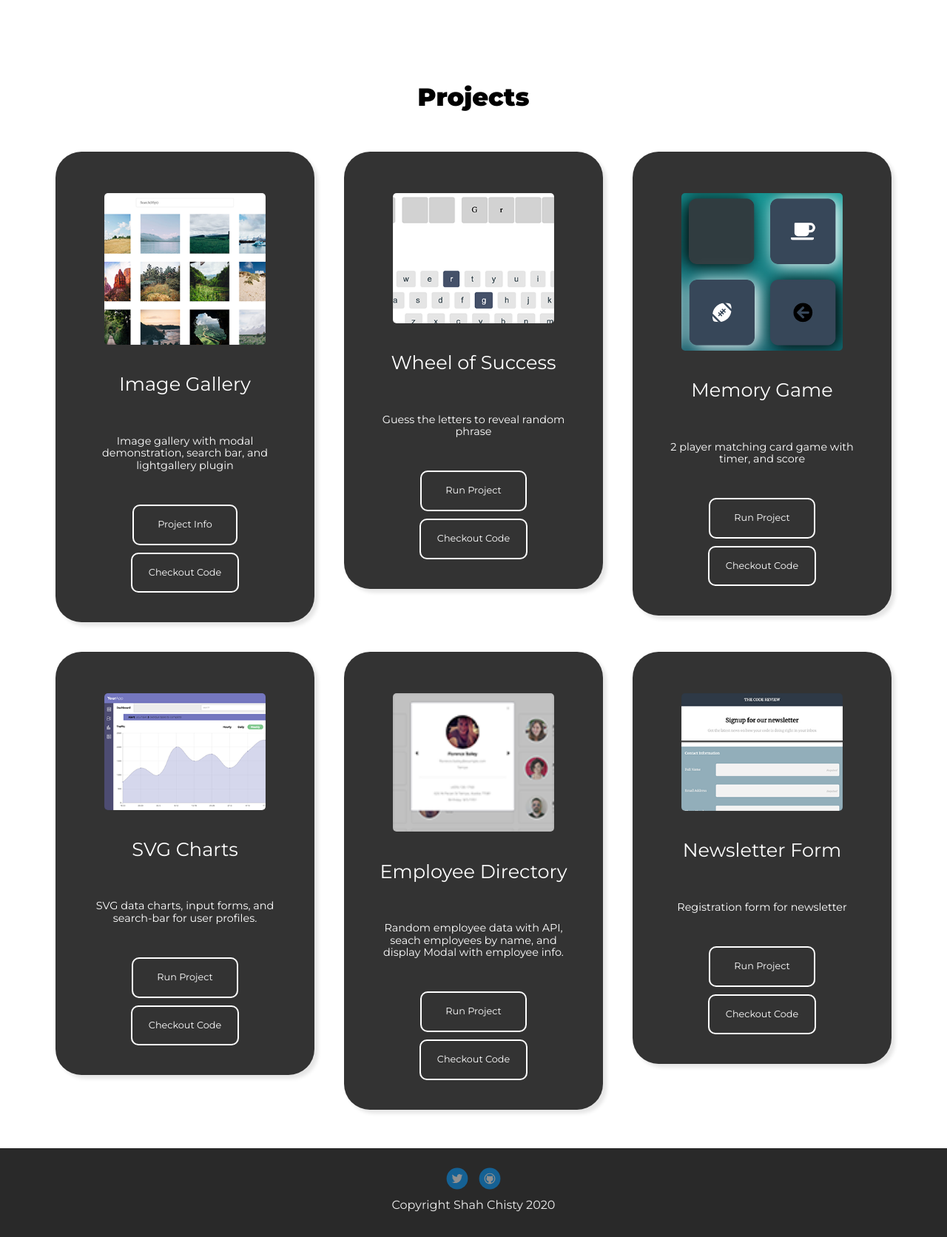
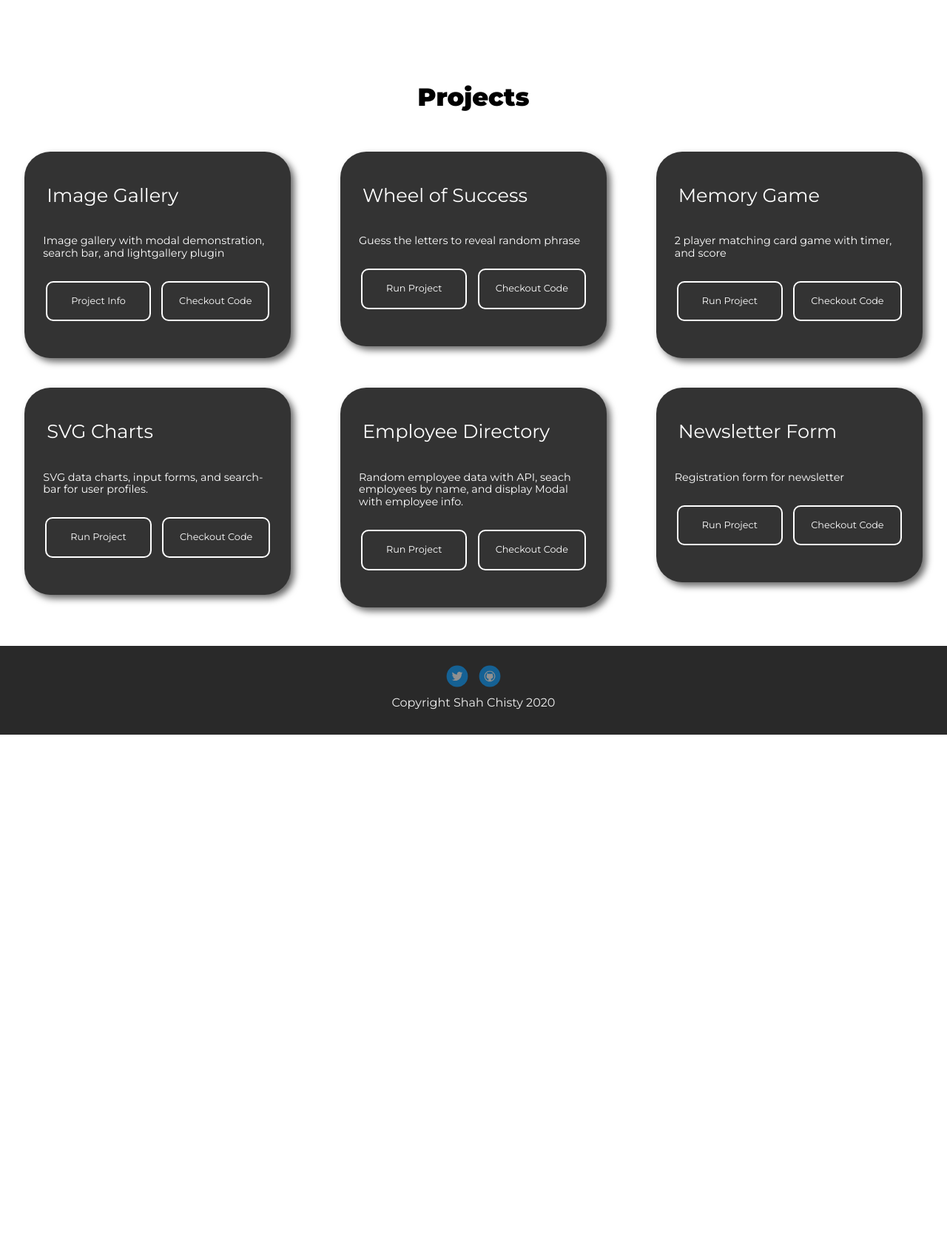
Before and after one commit to Sizu24/sizu24.github.io, a PHP site: page / in a window 1280 px wide. Shown: the part 2229-3901 px from the top of the page at 74% size. After the commit the page ends 3222 px from the top, so only its background shows below. Run offline with PHP 8.4, Linux system fonts and the light colour scheme; some libraries are stand-ins or nearby versions.

Commit message:
redesign cards for projects

```diff
--- a/css/style.css
+++ b/css/style.css
@@ -529,16 +529,17 @@ span {
 }
 
 .card h4 {
-  text-align: center;
+  text-align: left;
   font-weight: 400;
   font-size: 1.6em;
   color: #ffffff;
+  padding-left: 10px;
 }
 .card-description {
   color: #ffffff;
-  text-align: center;
+  text-align: left;
   font-size: 0.9em;
-  padding: 20px;
+  padding: 5px;
 }
 
 .grid-container {
@@ -712,11 +713,11 @@ footer {
 }
 
 .card {
-  width: 350px;
-  margin: 20px;
-  padding: 40px 20px;
+  width: 360px;
+  margin: 20px auto;
+  padding: 10px 20px 40px 20px;
   border-radius: 35px;
-  box-shadow: 5px 5px 5px 0 rgba(0, 0, 0, 0.1);
+  box-shadow: 5px 5px 10px 0 rgba(0, 0, 0, 0.596);
   background-color: #333333;
 }
 
@@ -737,6 +738,7 @@ footer {
   width: 95%;
   border-radius: 5px;
   opacity: 1;
+  display: none;
 }
 
 #pic {
--- a/scss/partials/base/_typography.scss
+++ b/scss/partials/base/_typography.scss
@@ -183,16 +183,17 @@ span{
 
 .card{
   h4 {
-    text-align: center;
+    text-align: left;
     font-weight: 400;
     font-size: 1.6em;
     color: #ffffff;
+    padding-left: 10px;
     // text-transform: uppercase;
   }
   &-description{
     color: #ffffff;
-    text-align: center;
+    text-align: left;
     font-size: 0.9em;
-    padding: 20px;
+    padding: 5px;
   }
 }
--- a/scss/partials/component/_cards.scss
+++ b/scss/partials/component/_cards.scss
@@ -13,10 +13,10 @@
 }
 
 .card{
-  width: 350px;
-  margin: 20px;
-  padding: 40px 20px;
+  width: 360px;
+  margin: 20px auto;
+  padding: 10px 20px 40px 20px;
   border-radius: 35px;
-  box-shadow: 5px 5px 5px 0 rgb(0, 0, 0, 0.1);
+  box-shadow: 5px 5px 10px 0 rgba(0, 0, 0, 0.596);
   background-color: #333333;
 }
--- a/scss/partials/component/_images.scss
+++ b/scss/partials/component/_images.scss
@@ -20,6 +20,7 @@
     width: 95%;
     border-radius: 5px;
     opacity: 1.0;
+    display: none;
   }
 }
 
```
Also changed, not shown: 1 other file.
